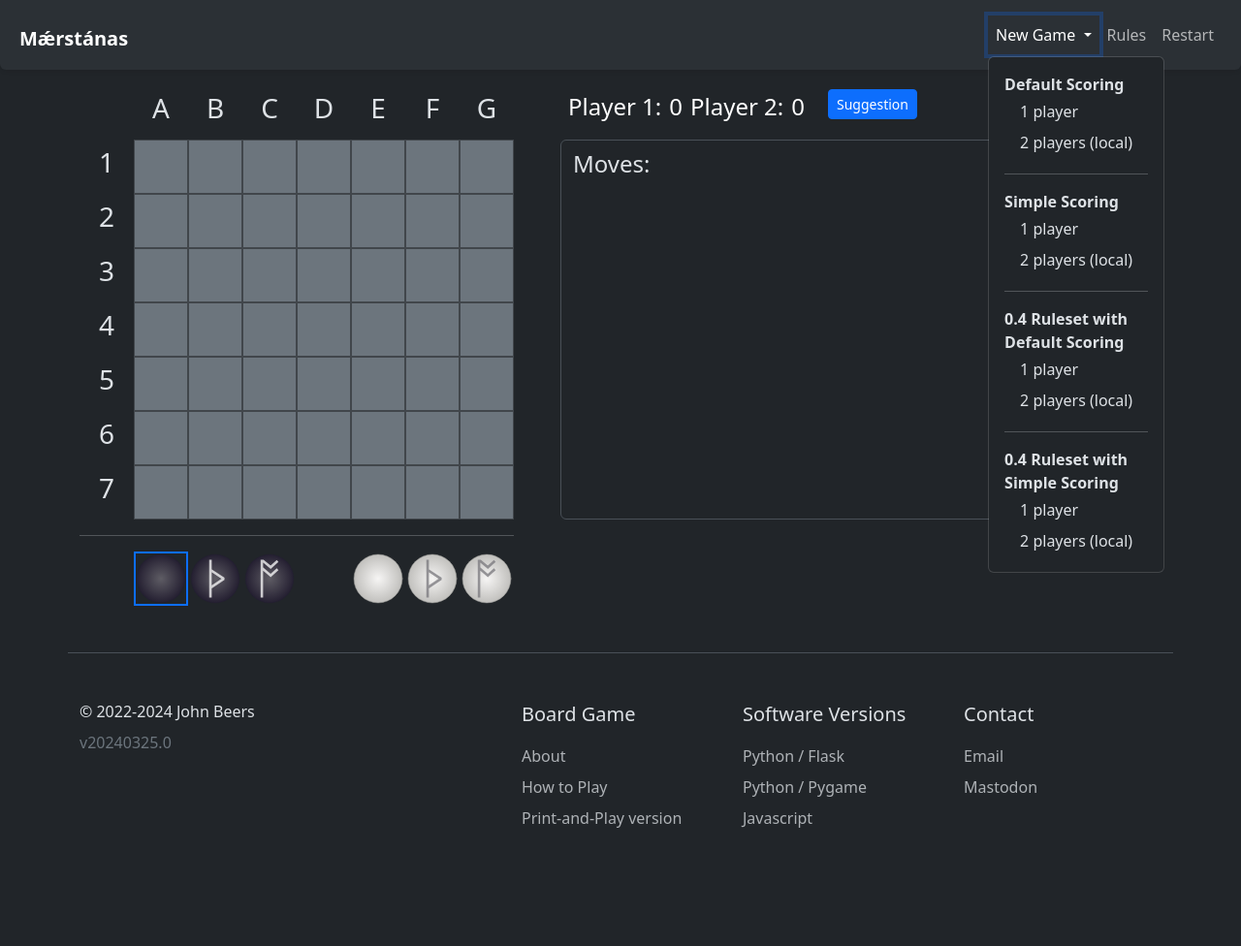
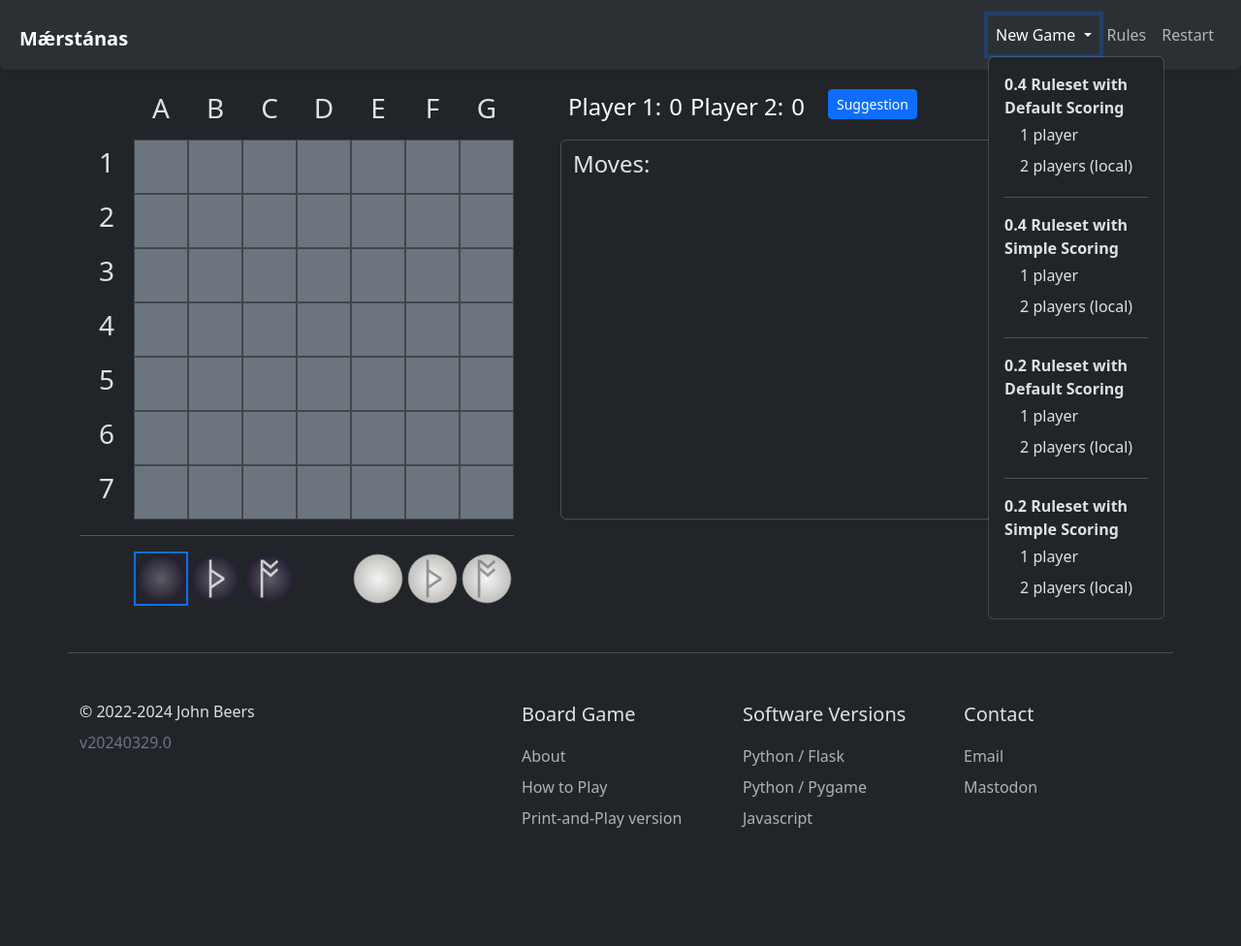
Before and after one commit to jaerrib/maerstanas_python, a Flask app: page / in a window 1280 px wide, after a click on "New Game". Shown: the whole page at 97% size. Run offline with Flask 3, Linux system fonts and the light colour scheme; some libraries are stand-ins or nearby versions.

Commit message:
Restructure new game menu, bump version for release

```diff
--- a/app/templates/footer.html
+++ b/app/templates/footer.html
@@ -8,7 +8,7 @@
                     &copy; 2022-2024 John Beers
                 </li>
                 <li class="nav-item mb-2">
-                    <span class="fs-6 text-secondary">v20240325.0</span>
+                    <span class="fs-6 text-secondary">v20240329.0</span>
                 </li>
             </ul>
         </div>
--- a/app/templates/header.html
+++ b/app/templates/header.html
@@ -18,26 +18,6 @@
                         New Game
                     </a>
                     <ul class="dropdown-menu p-3">
-                        <li class="fw-bold">Default Scoring</li>
-                        <li><a class="dropdown-item"
-                               href="/new_game/1/default/02">1 player</a>
-                        </li>
-                        <li><a class="dropdown-item"
-                               href="/new_game/2/default/02">2 players
-                            (local)</a></li>
-                        <li>
-                            <hr>
-                        </li>
-                        <li class="fw-bold">Simple Scoring</li>
-                        <li><a class="dropdown-item"
-                               href="/new_game/1/simple/02">1 player</a>
-                        </li>
-                        <li><a class="dropdown-item"
-                               href="/new_game/2/simple/02">2 players
-                            (local)</a></li>
-                        <li>
-                            <hr>
-                        </li>
                         <li class="fw-bold">0.4 Ruleset with Default
                             Scoring
                         </li>
@@ -59,6 +39,27 @@
                         <li><a class="dropdown-item"
                                href="/new_game/2/simple/04">2 players
                             (local)</a></li>
+                        <li>
+                            <hr>
+                        </li>
+                        <li class="fw-bold">0.2 Ruleset with Default Scoring
+                        </li>
+                        <li><a class="dropdown-item"
+                               href="/new_game/1/default/02">1 player</a>
+                        </li>
+                        <li><a class="dropdown-item"
+                               href="/new_game/2/default/02">2 players
+                            (local)</a></li>
+                        <li>
+                            <hr>
+                        </li>
+                        <li class="fw-bold">0.2 Ruleset with Simple Scoring</li>
+                        <li><a class="dropdown-item"
+                               href="/new_game/1/simple/02">1 player</a>
+                        </li>
+                        <li><a class="dropdown-item"
+                               href="/new_game/2/simple/02">2 players
+                            (local)</a></li>
                     </ul>
                 </li>
                 <li class="nav-item" data-bs-toggle="offcanvas"
```
